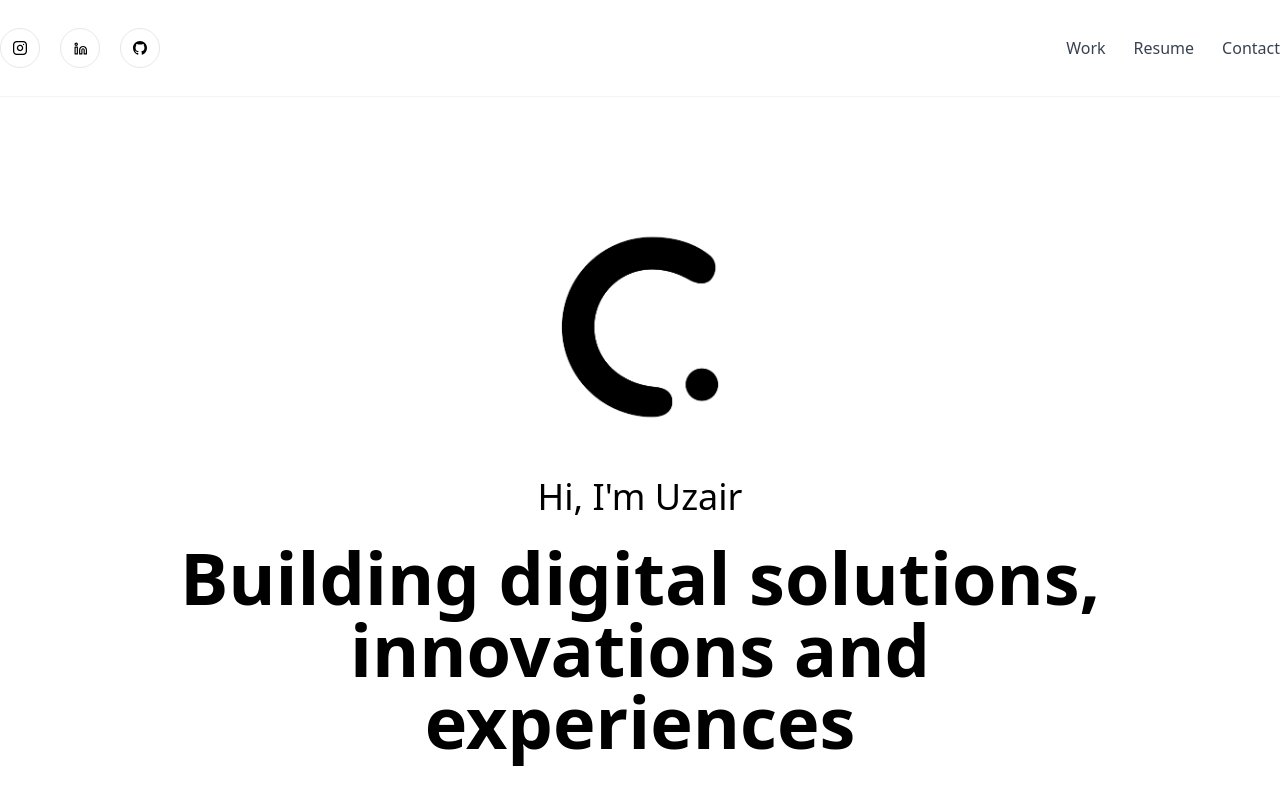
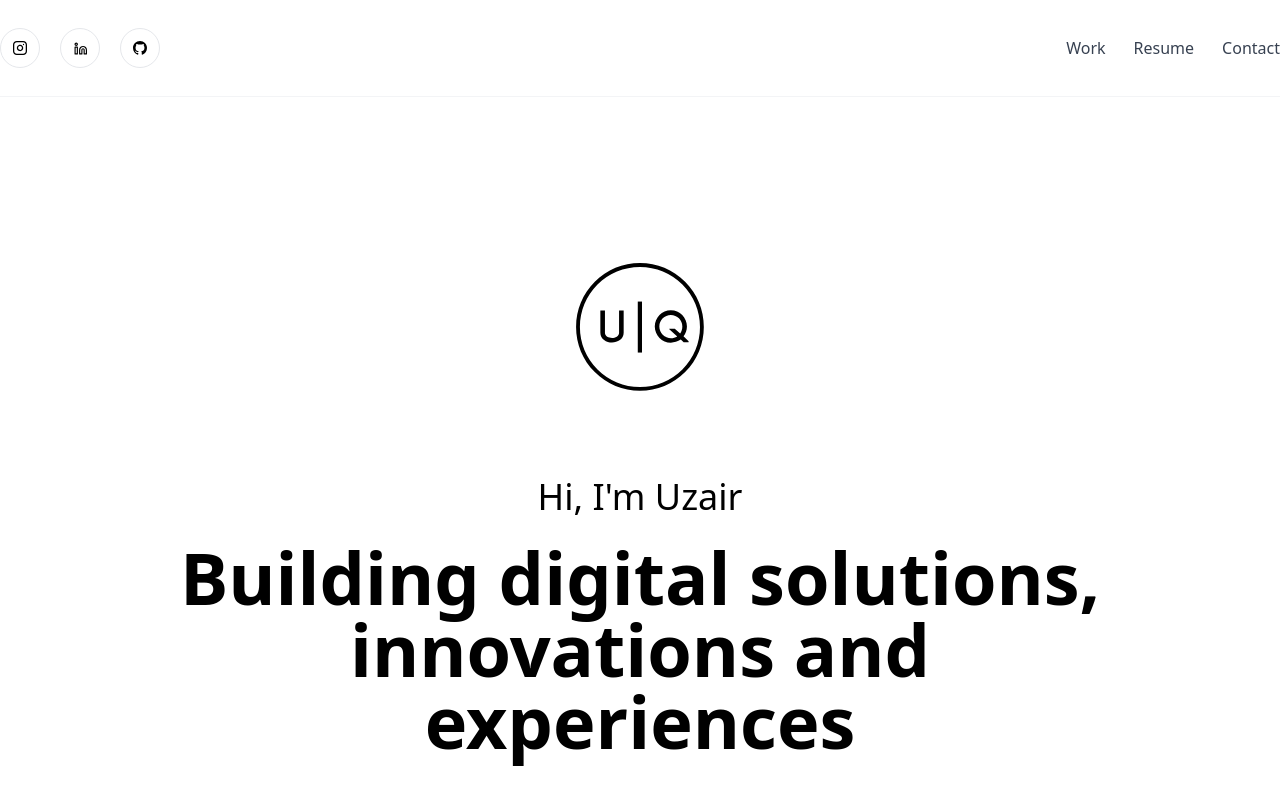
Before and after one commit to uzairqidwai/uzairqidwai.com, a Next.js app: page / in a window 1280 px wide. Shown: the top 794 px of the page. Built offline with nearby package versions, Linux system fonts and the light colour scheme.

Commit message:
Update index.js

```diff
--- a/pages/index.js
+++ b/pages/index.js
@@ -55,7 +55,7 @@ export default function Home() {
         <section className={cn("bg-red pt-10 pb-16 md:pt-20 md:pb-32", heroStyles.main)}>
           <div className="container">
             <div className="flex flex-col items-center">
-              <Image src="/icons/logo-round.png" width={300} height={300} />
+              <Image src="/icons/U.svg" width={300} height={300} />
               <h1 className="font-display text-2xl md:text-4xl font-medium">Hi, I'm Uzair</h1>
               <div className="mt-6 md:max-w-5xl text-center">
                 <h1 className="font-display text-4xl md:text-7xl font-bold">Building digital solutions, innovations and experiences</h1>
```
